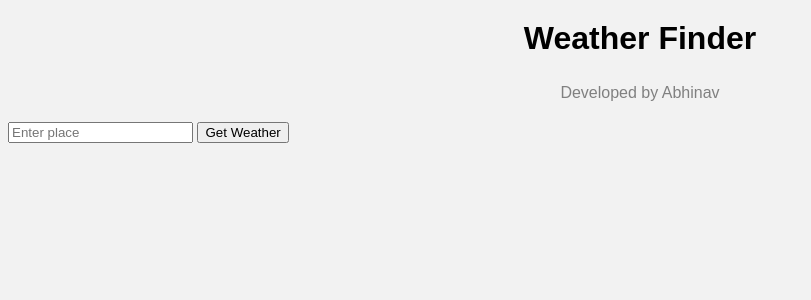
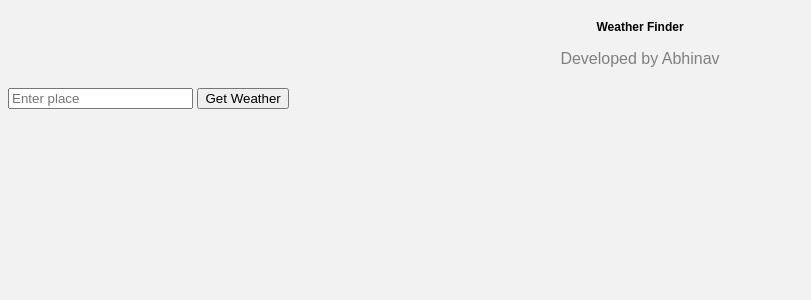
Before and after one commit to abhinav5016/Find-weather-by-place, a Flask app: page / in a window 1280 px wide. Shown: the top 300 px of the page, without its empty margins (0-811 px from the left). Run offline with Flask 3, Linux system fonts and the light colour scheme.

Commit message:
fix: adjust font size for title in style.css

```diff
--- a/static/css/style.css
+++ b/static/css/style.css
@@ -4,7 +4,7 @@ body {
 }
 
 .title {
-    font-size: 32px;
+    font-size: 12px;
     font-weight: bold;
     text-align: center;
     margin-top: 20px;
```
